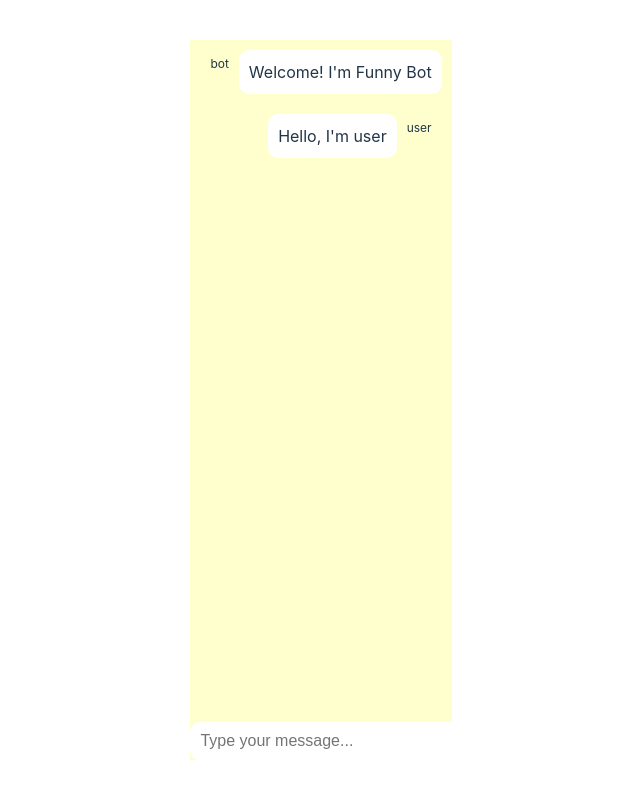
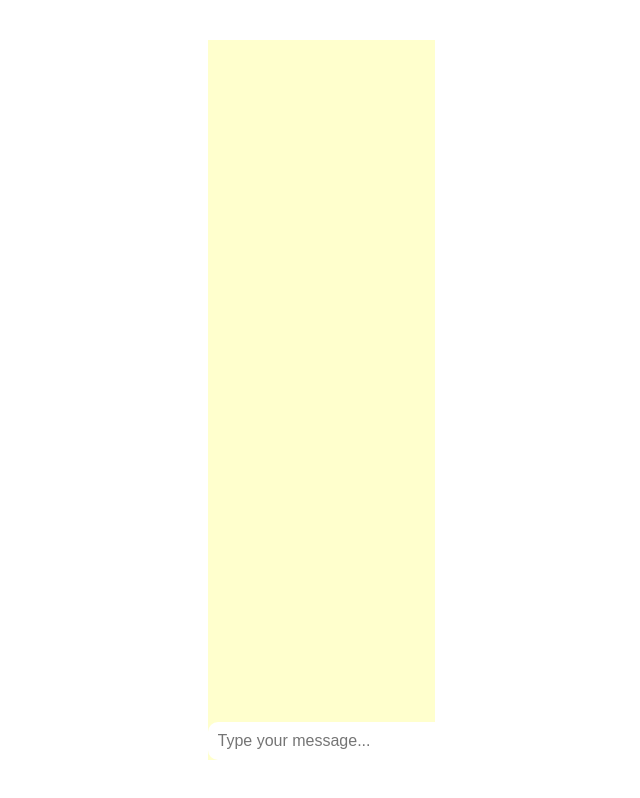
Before and after one commit to nadinda/funny-bot, a Vue app: page / in a window 1280 px wide. Shown: the whole page, without its empty margins (319-959 px from the left). Built offline with nearby package versions, Linux system fonts and the light colour scheme.

Commit message:
Store user input and show them in message bubble

```diff
--- a/src/components/ChatWindow.vue
+++ b/src/components/ChatWindow.vue
@@ -1,24 +1,57 @@
 <template>
   <div class="chat-container">
     <div class="chat-messages">
-      <div class="message-bot">
-        <div class="message-text">Welcome! I'm Funny Bot</div>
-        <div class="message-sender">bot</div>
-      </div>
-      <div class="message-user">
-        <div class="message-text">Hello, I'm user</div>
-        <div class="message-sender">user</div>
+      <div
+        v-for="(message, index) in messages"
+        :key="index"
+        :class="{
+          'message-bot': message.sender === 'bot',
+          'message-user': message.sender === 'user',
+        }"
+      >
+        <div class="message-text">{{ message.content }}</div>
+        <div class="message-sender">{{ message.sender }}</div>
       </div>
     </div>
     <div class="chat-input">
-      <form>
-        <input type="text" placeholder="Type your message..." />
+      <form @submit.prevent="sendMessage">
+        <input
+          v-model="userInput"
+          type="text"
+          placeholder="Type your message..."
+        />
       </form>
     </div>
   </div>
 </template>
 
-<script setup lang="ts"></script>
+<script setup lang="ts">
+import { ref } from "vue";
+
+interface Message {
+  content: string;
+  sender: "user" | "bot";
+}
+
+const messages = ref<Message[]>([]);
+const userInput = ref("");
+
+const sendMessage = () => {
+  if (userInput.value.trim() !== "") {
+    messages.value.push({
+      content: userInput.value,
+      sender: "user",
+    });
+
+    messages.value.push({
+      content: "hi",
+      sender: "bot",
+    });
+
+    userInput.value = "";
+  }
+};
+</script>
 
 <style scoped>
 .chat-container {
```
